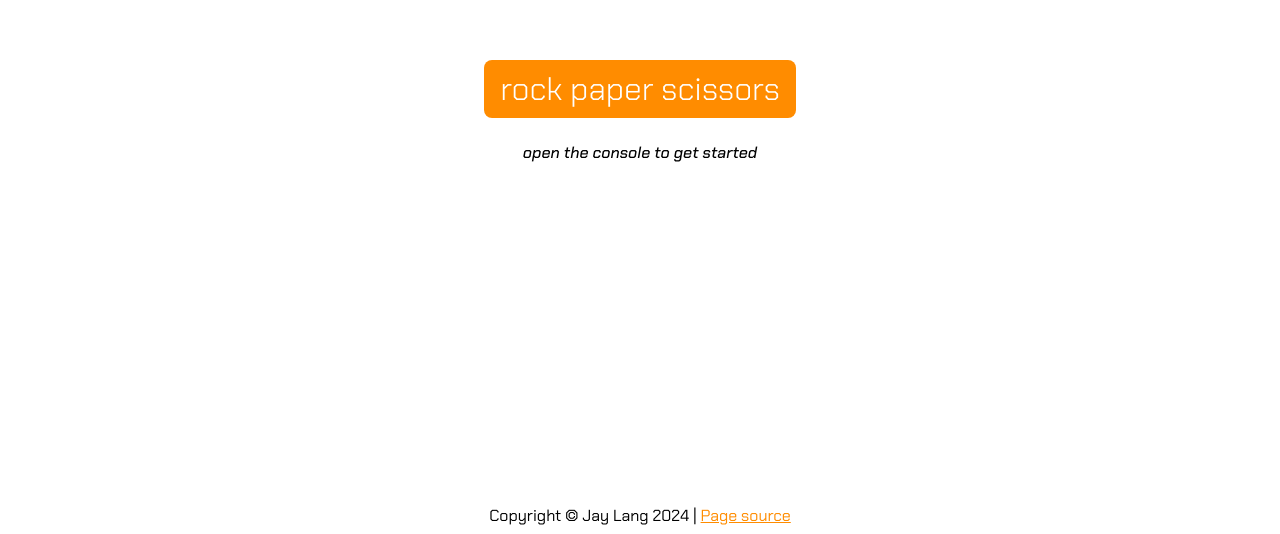
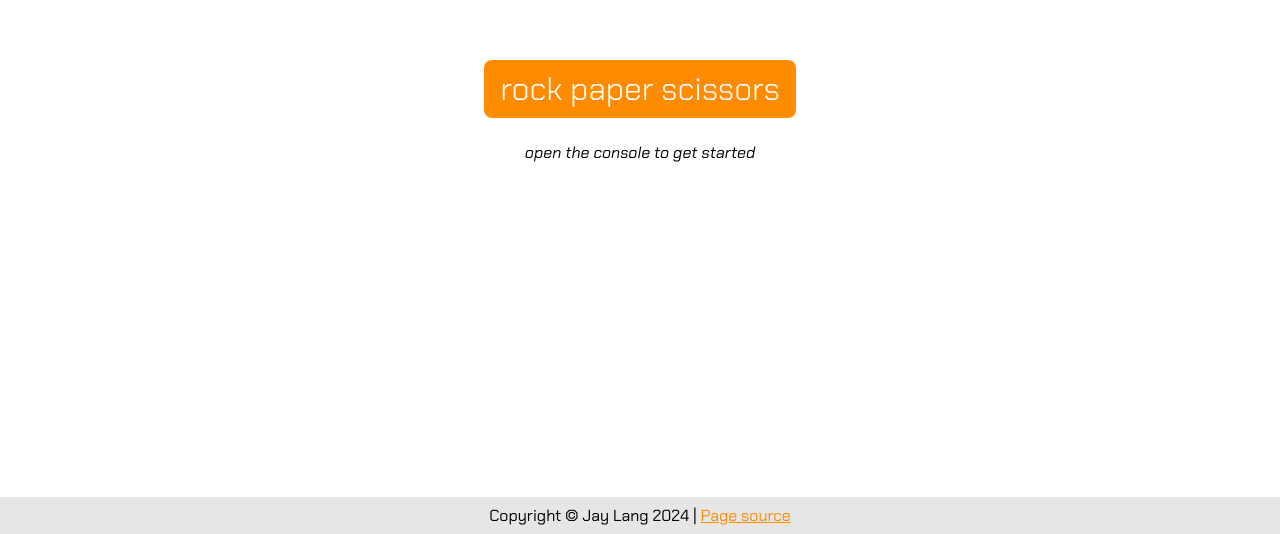
Before and after one commit to jaytlang-js/rock-paper-scissors, a plain HTML site: page index.html in a window 1280 px wide. Shown: the part 266-800 px from the top of the page. Drawn offline with Linux system fonts and the light colour scheme.

Commit message:
fix: :lipstick: add gray footer; adjust transitions accordingly

```diff
--- a/index.html
+++ b/index.html
@@ -22,7 +22,8 @@
         <h1 class="spaced title animate-first">rock paper scissors</h1>
         <p class="subtitle animate-second">open the console to get started</p>
       </div>
-      <footer class="spaced animate-second">
+      <div class="gray-background animate-first">
+        <footer class="animate-second">
           Copyright © Jay Lang 2024 |
           <a
             target="_blank"
@@ -32,5 +33,6 @@
           >
         </footer>
       </div>
+    </div>
   </body>
 </html>
--- a/style.css
+++ b/style.css
@@ -41,17 +41,24 @@ body,
 .animate-first {
   opacity: 0;
   animation: fade-in 0.5s forwards;
+  animation-delay: 0.5s;
 }
 
 .animate-second {
   opacity: 0;
   animation: fade-in 0.5s forwards;
-  animation-delay: 1s;
+  animation-delay: 1.5s;
 }
 
 .subtitle {
-  font-weight: 500;
+  font-weight: 400;
   font-style: italic;
+}
+
+.gray-background {
+  background-color: rgb(230, 230, 230);
+  margin: 0px;
+  padding: 8px 24px;
 }
 
 a {
```
Lines whose indentation alone changed are shown as unchanged.
